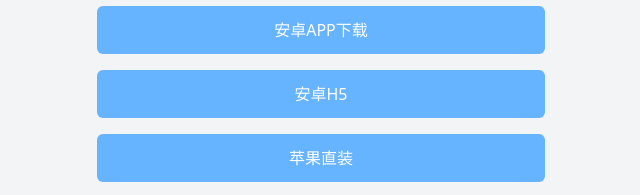
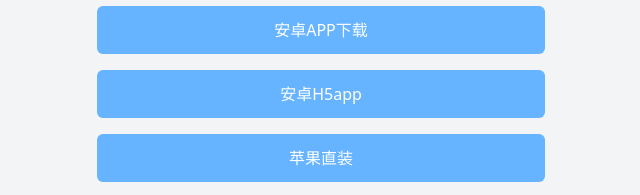
Before and after one commit to fuguikeji68/github14, a plain HTML site: page xz.html in a window 1280 px wide. Shown: the part 276-471 px from the top of the page, 319-959 px from the left. Drawn offline with nearby package versions, Linux system fonts and the light colour scheme.

Commit message:
Update xz.html

```diff
--- a/xz.html
+++ b/xz.html
@@ -22,7 +22,7 @@
             安卓APP下载
         </a>
         <a href="https://app-asia.ruihejade.com/flyapp.com/BVh5.apk" class="light-blue-bg text-white py-3 px-6 rounded-md text-center hover:bg-blue-500 transition-colors">
-            安卓H5
+            安卓H5app
         </a>
         <a href="itms-services://?action=download-manifest&url=https://jt-asia.katechilko.com/bv.plist" class="light-blue-bg text-white py-3 px-6 rounded-md text-center hover:bg-blue-500 transition-colors">
             苹果直装
```
